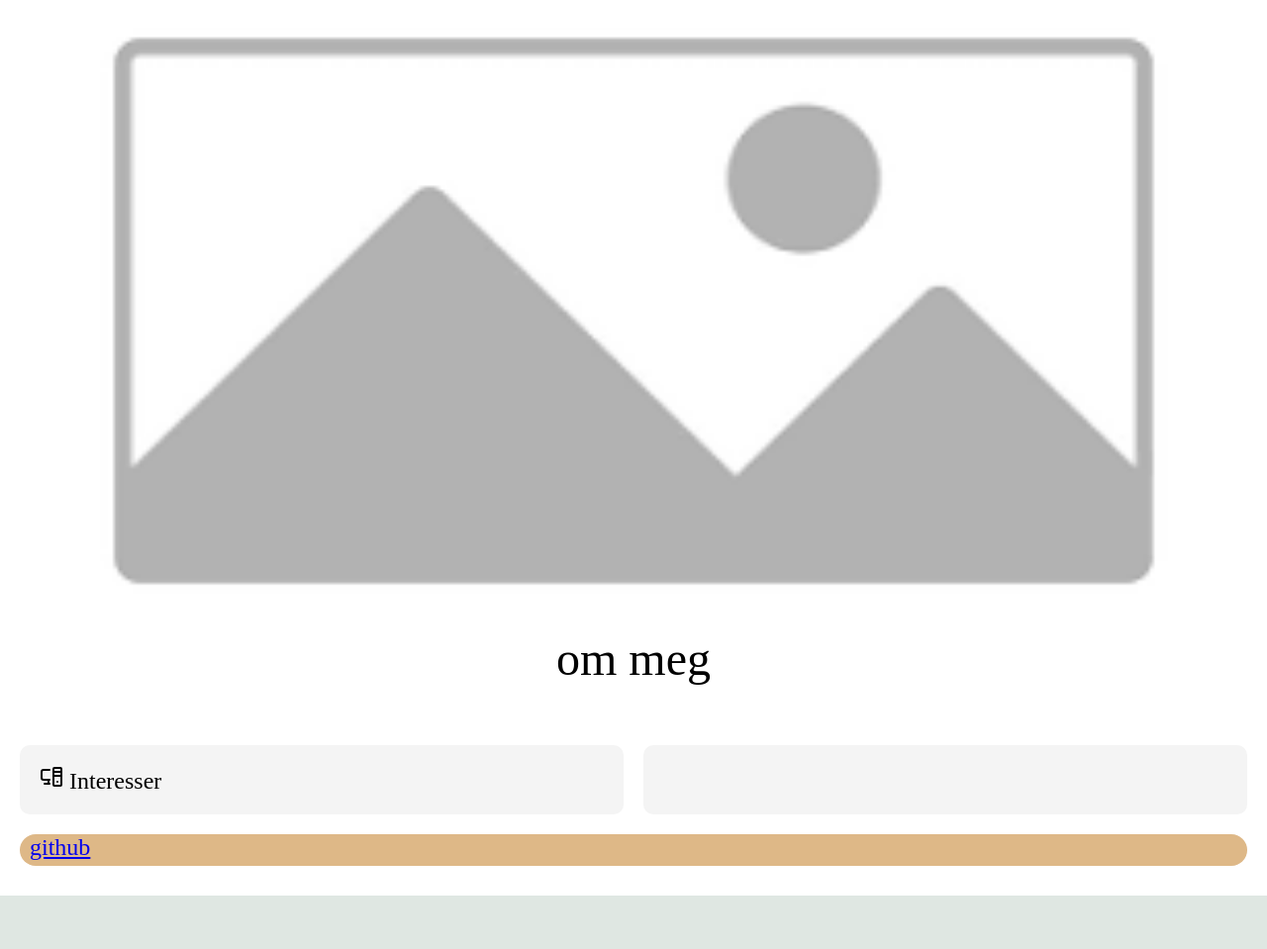
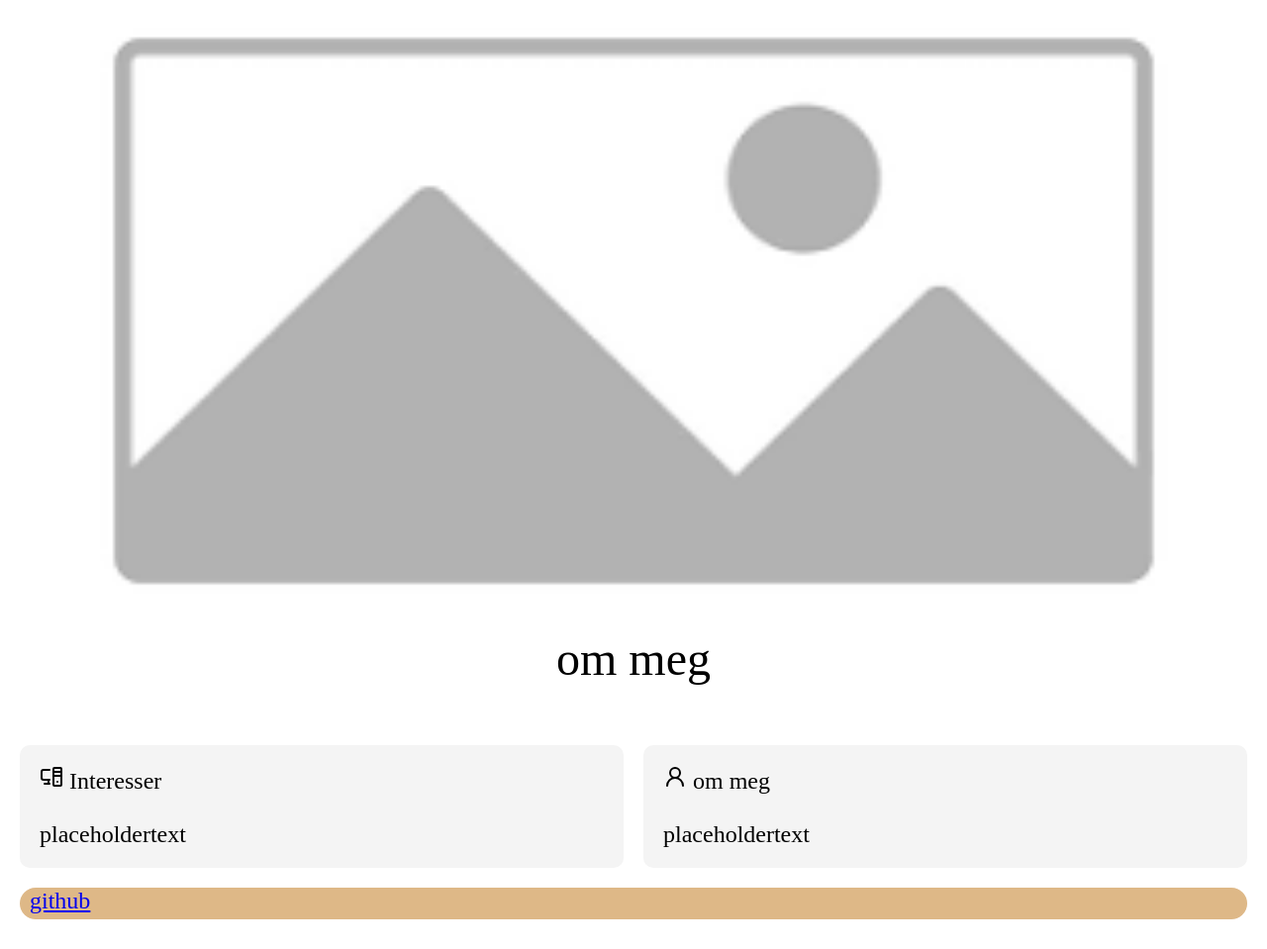
Before and after one commit to kasperisaperson/kasperisaperson.github.io, a plain HTML site: page index.html in a window 1280 px wide. Shown: the part 91-1050 px from the top of the page at 99% size. Before the commit the page ends 996 px from the top, so only its background shows below. Drawn offline with Linux system fonts and the light colour scheme.

Commit message:
Update index.html
made the code abit more space

```diff
--- a/index.html
+++ b/index.html
@@ -9,17 +9,25 @@
 <body>
     <header>
     <span>kasper sin nettside</span>
+
     <nav class="nav-box">
         <a href="#">Hjem</a>
         <a href="#">Om meg</a>
         <a href="#">Prosjekter</a>
     </nav>
 </header>
+
    <picture><img src="pic/placeholder.png" alt="placeholder"></picture>
+
     <main>om meg </main>
+
     <aside class="aside-left"><svg xmlns="http://www.w3.org/2000/svg" width="24" height="24" viewBox="0 0 24 24" fill="none" stroke="currentColor" stroke-width="2" stroke-linecap="round" stroke-linejoin="round" class="lucide lucide-monitor-pc preview-icon"><path d="M10 15H4a2 2 0 01-2-2V7a2 2 0 012-2h6"/><path d="M10 19H5"/><path d="M14 11h8"/><path d="M14 7h8"/><path d="M18 17h.01"/><path d="M9 19v-4"/><rect x="14" y="3" width="8" height="18" rx="1"/></svg>
-    Interesser</aside>
-    <aside class="aside-right"></aside>
+    Interesser <br><br>placeholdertext</aside>
+
+    <aside class="aside-right"><svg xmlns="http://www.w3.org/2000/svg" width="24" height="24" viewBox="0 0 24 24" fill="none" stroke="currentColor" stroke-width="2" stroke-linecap="round" stroke-linejoin="round" class="lucide lucide-user-round preview-icon"><circle cx="12" cy="8" r="5"/><path d="M20 21a8 8 0 0 0-16 0"/></svg>
+    om meg <br><br> placeholdertext
+    </aside>
+
     <footer><a href="https://github.com/kasperisaperson/kasperisaperson.github.io">github</a></footer>
 
 </body>
```
